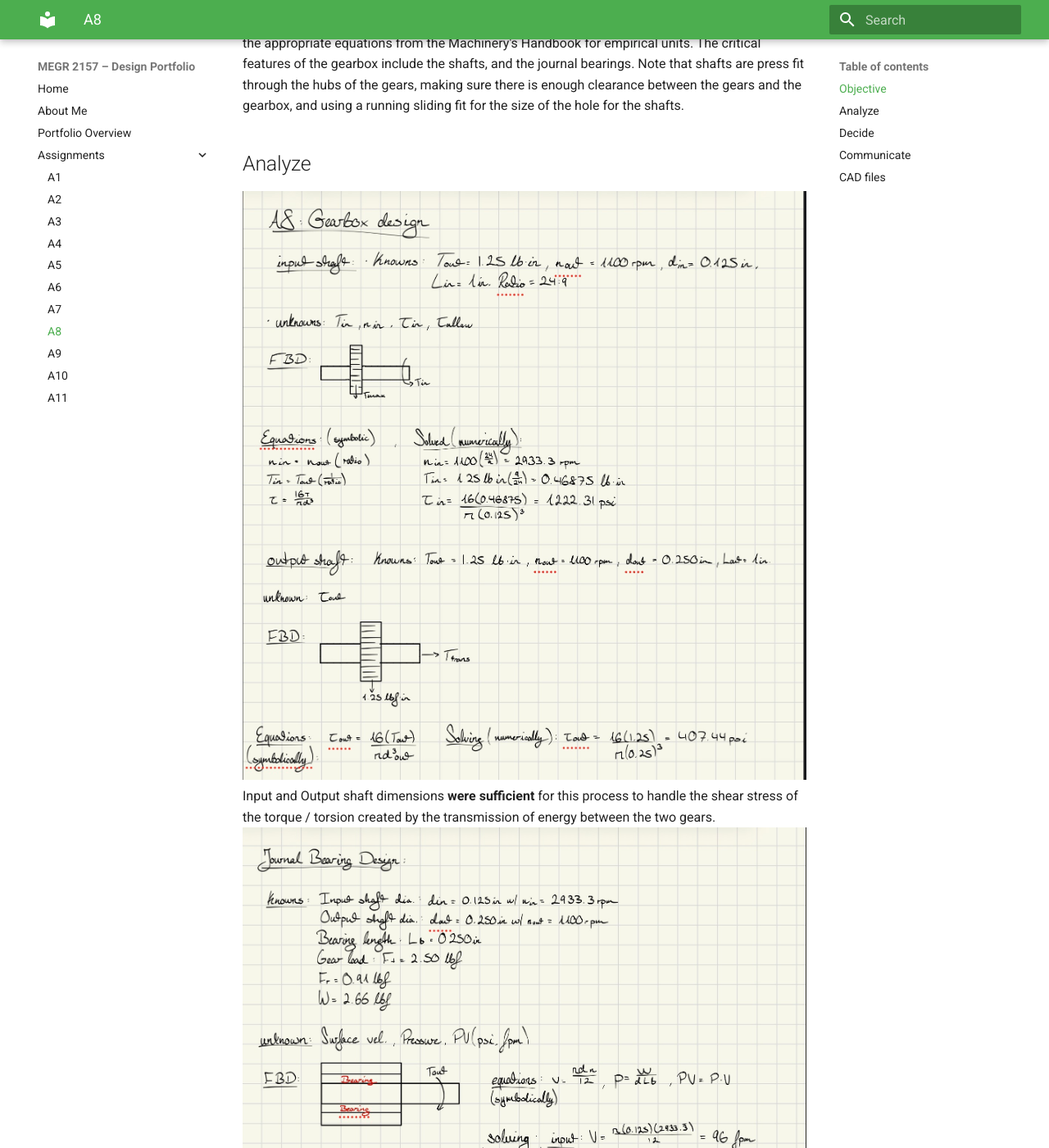
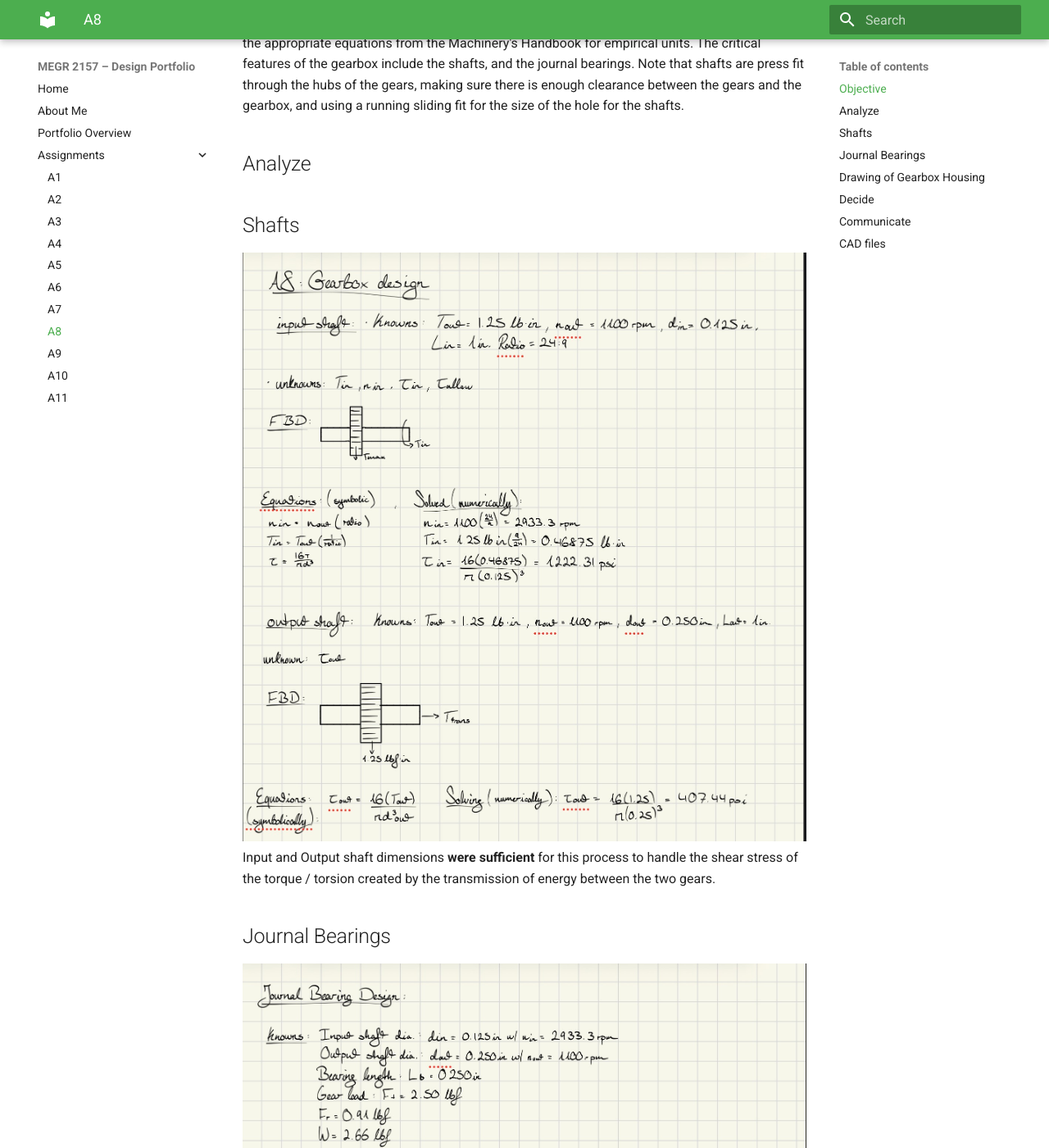
Before and after one commit to jhatch24/megr2156-portfolio, an MkDocs documentation site: the page built from docs/assignments/A08/index.md, in a window 1280 px wide and 1400 px high, scrolled down 319 px. Shown: the whole window at 82% size. Built offline with MkDocs 1.6.1 and Material for MkDocs 9.7.7, drawn with Linux system fonts in a browser that asks for light colours; some of the changed text lies outside the part shown.

Commit message:
Enhance index.md with analysis and visuals
Added sections for Shafts, Journal Bearings, and Drawing of Gearbox Housing to provide detailed analysis and visuals for the gearbox design assignment.

```diff
--- a/docs/assignments/A08/index.md
+++ b/docs/assignments/A08/index.md
@@ -4,8 +4,12 @@
 The main objective of this assignment is to design a gearbox which can be assembled and disassembled given the description of the gears provided. The spur gears have a gear ratio of 24:9 and are listed in the resource section of this assignments instructions. The output gear torque and speed are to be 1.25 in-lbf and 110 rpm relative. The input and output shaft diameters are .125 and .25 inches respectively and each have a length of 1 inch. We are supposed to use the appropriate equations from the Machinery's Handbook for empirical units. The critical features of the gearbox include the shafts, and the journal bearings. Note that shafts are press fit through the hubs of the gears, making sure there is enough clearance between the gears and the gearbox, and using a running sliding fit for the size of the hole for the shafts.
 
 ## Analyze
+
+## Shafts
 ![Feature1](IMG_0268.jpeg)
 Input and Output shaft dimensions **were sufficient** for this process to handle the shear stress of the torque / torsion created by the transmission of energy between the two gears.
+
+## Journal Bearings
 ![Feature1](IMG_0269.jpeg)
 The two bearings I selected for my shafts were made of bronze because it had the lowest amount of friction and is generally a good bearing material for being resistance to thermal wear. Additionally there were the perfect size and length according to PV measurements I had calculated above that allowed to optimize my design the best I could to meet the required goals for this assignment.
 
@@ -15,10 +19,13 @@ The two bearings I selected for my shafts were made of bronze because it had the
 1/4" Shaft Journal Bearing:
 ![Feature1](bronzebearinglongshaftA8.jpg)
 
+## Drawing of Gearbox Housing
+
 ![Feature1](IMG_0270.jpeg)
 <object data="A8_Procedure_Progress.pdf" type="application/pdf" width="100%" height="800px">
     <p>Your browser does not support inline PDFs. <a href="A8_Procedure_Progress.pdf">Click here to view or download the A8_Procedure_Progress PDF</a>.</p>
 </object>
+
 ## Decide
 
 
```
